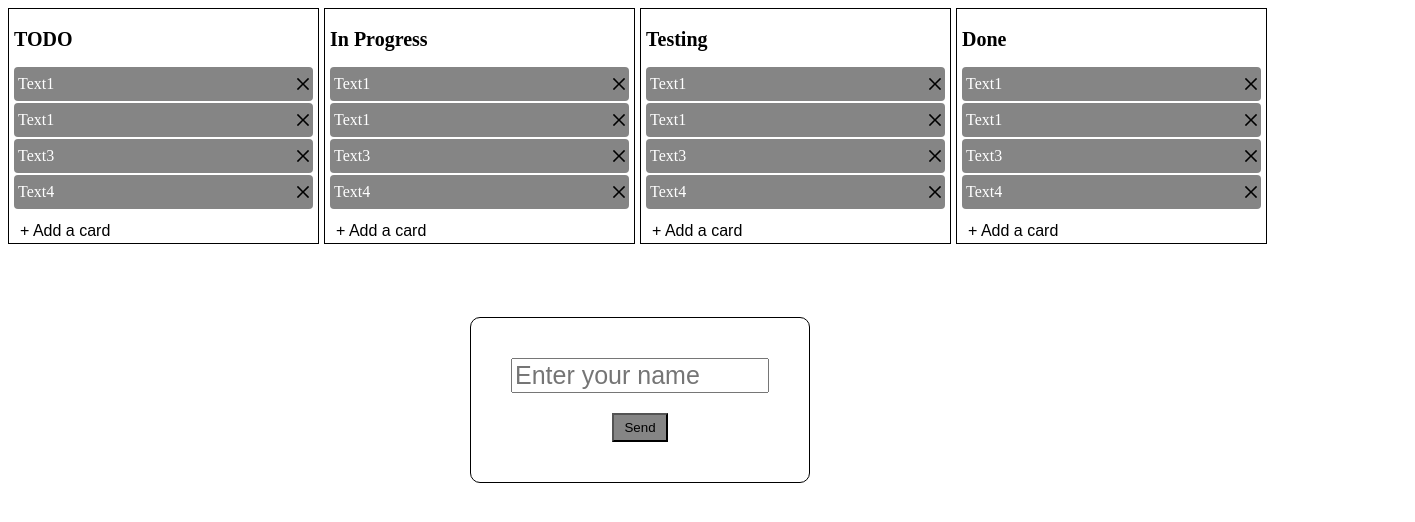
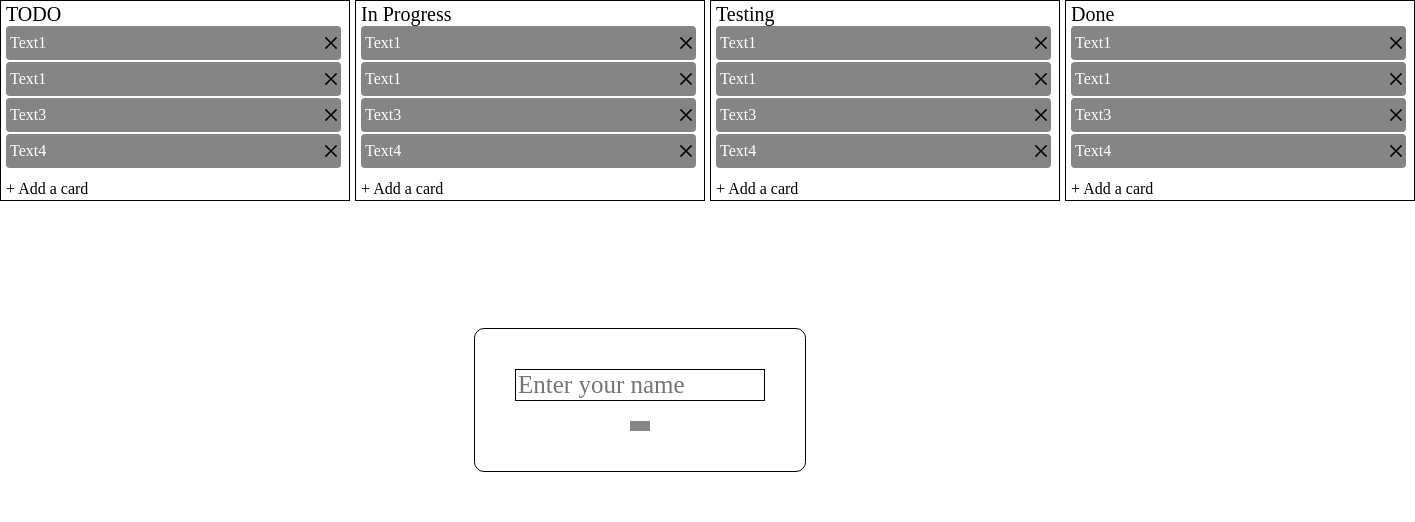
Before and after one commit to GlebSharipov/trello-clone, a React (Create React App) app: page / in a window 1280 px wide. Shown: the top 522 px of the page, 1415 px wide, since content can reach past the window. Built offline with nearby package versions, Linux system fonts and the light colour scheme.

Commit message:
feat: added reset styles; normalize.css; ButtonProps; types

```diff
--- a/package.json
+++ b/package.json
@@ -10,6 +10,7 @@
     "@types/node": "^16.11.26",
     "@types/react": "^17.0.41",
     "@types/react-dom": "^17.0.14",
+    "normalize.css": "^8.0.1",
     "react": "^17.0.2",
     "react-dom": "^17.0.2",
     "react-scripts": "5.0.0",
--- /dev/null
+++ b/src/assets/styles/reset.css
@@ -0,0 +1,168 @@
+*,
+*::before,
+*::after {
+  box-sizing: border-box;
+}
+html,
+body,
+div,
+span,
+applet,
+object,
+iframe,
+h1,
+h2,
+h3,
+h4,
+h5,
+h6,
+p,
+blockquote,
+pre,
+a,
+abbr,
+acronym,
+address,
+big,
+cite,
+code,
+del,
+dfn,
+em,
+img,
+ins,
+kbd,
+q,
+s,
+samp,
+small,
+strike,
+strong,
+sub,
+sup,
+tt,
+var,
+b,
+u,
+i,
+center,
+dl,
+dt,
+dd,
+ol,
+ul,
+li,
+fieldset,
+form,
+label,
+legend,
+table,
+caption,
+tbody,
+tfoot,
+thead,
+tr,
+th,
+td,
+article,
+aside,
+canvas,
+details,
+embed,
+figure,
+figcaption,
+footer,
+header,
+hgroup,
+menu,
+nav,
+output,
+ruby,
+section,
+summary,
+time,
+mark,
+audio,
+video {
+  margin: 0;
+  padding: 0;
+  border: 0;
+  font-size: 100%;
+  font: inherit;
+  vertical-align: baseline;
+  outline: none;
+}
+article,
+aside,
+details,
+figcaption,
+figure,
+footer,
+header,
+hgroup,
+menu,
+nav,
+section {
+  display: block;
+}
+ul {
+  list-style: none;
+}
+blockquote,
+q {
+  quotes: none;
+}
+blockquote:before,
+blockquote:after,
+q:before,
+q:after {
+  content: "";
+  content: none;
+}
+abbr {
+  text-decoration: none;
+}
+strong {
+  font-weight: bold;
+}
+input,
+textarea {
+  outline: none;
+  font: inherit;
+  border: 0;
+  background: 0;
+}
+table {
+  border-collapse: collapse;
+  border-spacing: 0;
+}
+a {
+  color: inherit;
+  text-decoration: none;
+}
+button {
+  padding: 0;
+  border: 0;
+  background: 0;
+  font: inherit;
+}
+button:not([disabled]) {
+  cursor: pointer;
+}
+button:focus {
+  outline: 0;
+}
+picture {
+  display: block;
+}
+img {
+  display: block;
+  width: 100%;
+  height: auto;
+}
+svg {
+  display: block;
+}
+pre {
+  white-space: pre-wrap;
+}
--- a/src/components/Column/Column.tsx
+++ b/src/components/Column/Column.tsx
@@ -28,7 +28,7 @@
   display: flex;
   flex-direction: column;
   justify-content: space-between;
-  width: 100%;
+  max-width: 350px;
   border: 1px solid ${COLORS.black};
   margin-right: 5px;
   padding: 2px 5px;
@@ -40,8 +40,7 @@
 `;
 
 const CardContainer = styled.div`
-  max-width: 340px;
-  flex: 1;
+  width: 340px;
 `;
 
 const AddCardButton = styled.button`
--- a/src/components/UI/Button.tsx
+++ b/src/components/UI/Button.tsx
@@ -4,12 +4,18 @@
 
 interface ButtonProps {
   className?: string;
+  type: "button" | "submit" | "reset" | undefined;
+  text: string;
 }
 
-export const Button: FC<ButtonProps> = ({ className }) => {
+export const Button: FC<ButtonProps> = ({
+  className,
+  type = "button",
+  text,
+}) => {
   return (
-    <Root className={className} type="submit">
-      Send
+    <Root className={className} type={type}>
+      {text}
     </Root>
   );
 };
--- a/src/components/UI/Input.tsx
+++ b/src/components/UI/Input.tsx
@@ -1,11 +1,12 @@
 import React, { FC } from "react";
 
+import { COLORS } from "constant/colors";
 import styled from "styled-components";
-
 interface InputProps {
   type: string;
   placeholder: string;
   value: string;
+  className?: string;
   required?: boolean;
   onChange?: React.ChangeEventHandler<HTMLInputElement>;
 }
@@ -16,11 +17,13 @@
   value,
   onChange,
   required,
+  className,
 }) => {
   return (
     <StyledInput
       type={type}
       value={value}
+      className={className}
       required={required}
       onChange={onChange}
       placeholder={placeholder}
@@ -30,6 +33,6 @@
 
 const StyledInput = styled.input`
   max-width: 250px;
-  max-height: 50px;
   font-size: 25px;
+  border: 1px solid ${COLORS.black};
 `;
--- a/src/components/icons/CrossIcon.tsx
+++ b/src/components/icons/CrossIcon.tsx
@@ -6,7 +6,6 @@
     width={12}
     height={12}
     fill="black"
-    cursor="pointer"
     viewBox="0 0 94.926 94.926"
     xmlSpace="preserve"
     {...props}
--- a/src/index.tsx
+++ b/src/index.tsx
@@ -1,6 +1,9 @@
 import React from "react";
 
 import ReactDOM from "react-dom";
+
+import "normalize.css";
+import "assets/styles/reset.css";
 
 import App from "./App";
 
```
Also changed, not shown: src/types/index.ts (added, +9 -0 lines), src/utils/mock.ts (+1 -9 lines), 1 other file (tests, documents, lock files or other folders).
